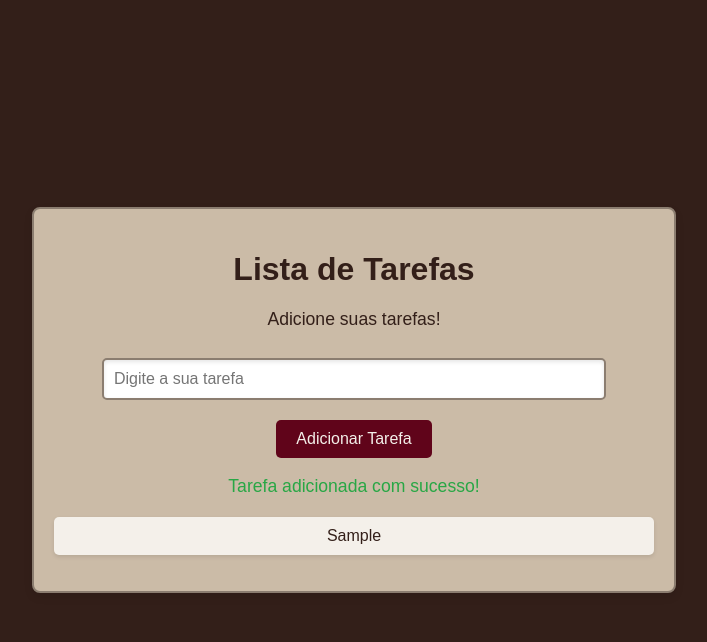
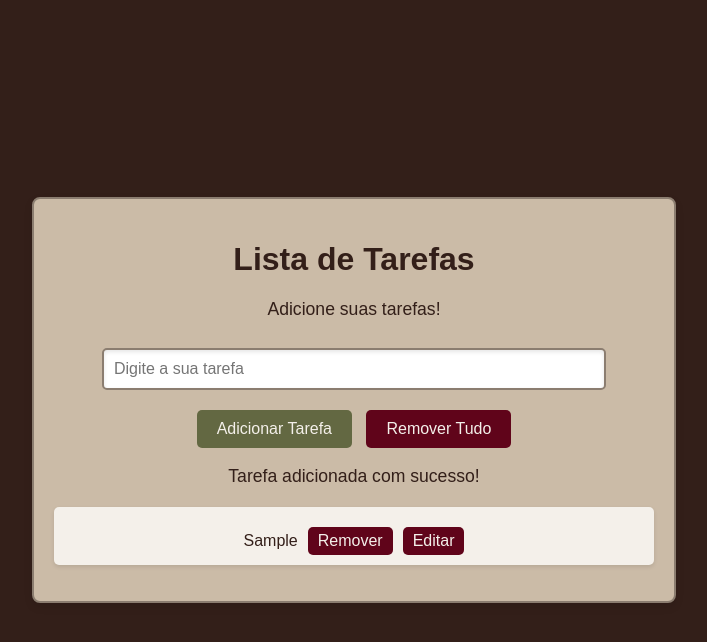
Before and after one commit to Luiz-hh/Criando-Listas, a plain HTML site: page Pacote-Download/Projeto-Criando-Listas-By-RafaelaBallerini/index.html in a window 1280 px wide. Both pictures are taken after typing "Sample" into the empty fields and a click on the button "Adicionar Tarefa". Shown: the whole page, without its empty margins (286-993 px from the left). Drawn offline with Linux system fonts and the light colour scheme.

Commit message:
Funções adicionadas
Funções para apagar e editar foram adicionadas.

```diff
--- a/Pacote-Download/Projeto-Criando-Listas-By-RafaelaBallerini/css/style.css
+++ b/Pacote-Download/Projeto-Criando-Listas-By-RafaelaBallerini/css/style.css
@@ -5,28 +5,28 @@ body {
     align-items: center;
     height: 100vh;
     margin: 0;
-  background-color: #331f19;
+    background-color: #331F19;
 }
 .container {
     text-align: center;
-  background-color: #cbbba7;
+    background-color: #CBBBA7;
     padding: 20px;
     border-radius: 8px;
     box-shadow: 0 4px 8px rgba(0, 0, 0, 0.1);
     width: 90%;
     max-width: 600px;
-  border: 2px solid #8b7d70;
+    border: 2px solid #8B7D70;
 }
 h1 {
-  color: #331f19;
+    color: #331F19;
 }
 p {
-  color: #331f19;
+    color: #331F19;
     font-size: 1.1em;
 }
 button {
-  background-color: #60041a;
-  color: #f4f0ea;
+    background-color: #636842;
+    color: #F4F0EA;
     padding: 10px 20px;
     border: none;
     border-radius: 5px;
@@ -36,16 +36,66 @@ button {
     margin-top: 10px;
 }
 button:hover {
-  background-color: #a34743;
+    background-color: #9aa16a;
 }
+
+button.remover {
+    background-color: #60041A;
+    color: #F4F0EA;
+    padding: 5px 10px;
+    border: none;
+    border-radius: 5px;
+    cursor: pointer;
+    font-size: 1em;
+    transition: background-color 0.3s ease;
+    margin-top: 10px;
+    margin-left: 10px;
+}
+button.remover:hover {
+    background-color: #A34743;
+}
+
+button.editar {
+    background-color: #60041A;
+    color: #F4F0EA;
+    padding: 5px 10px;
+    border: none;
+    border-radius: 5px;
+    cursor: pointer;
+    font-size: 1em;
+    transition: background-color 0.3s ease;
+    margin-top: 10px;
+    margin-left: 10px;
+}
+button.editar:hover {
+    background-color: #A34743;
+}
+
+button.botao_lista {
+    background-color: #60041A;
+    color: #F4F0EA;
+    padding: 10px 20px;
+    border: none;
+    border-radius: 5px;
+    cursor: pointer;
+    font-size: 1em;
+    transition: background-color 0.3s ease;
+    margin-top: 10px;
+    margin-left: 10px;
+}
+button.botao_lista:hover {
+    background-color: #A34743;
+}
+
+
 ul {
     list-style: none;
     padding: 0;
     margin-top: 20px;
 }
 ul li {
-  background-color: #f4f0ea;
-  color: #331f19;
+    background-color: #F4F0EA;
+    color: #331F19;
     padding: 10px;
     margin: 5px 0;
     border-radius: 5px;
@@ -59,7 +109,7 @@ input[type="text"] {
     max-width: 500px;
     margin-top: 10px;
     margin-bottom: 10px;
-  border: 2px solid #8b7d70;
+    border: 2px solid #8B7D70;
     border-radius: 5px;
     font-size: 1em;
     box-shadow: inset 0 2px 4px rgba(0, 0, 0, 0.1);
@@ -67,6 +117,24 @@ input[type="text"] {
     transition: border-color 0.3s ease;
 }
 input[type="text"]:focus {
-  border-color: #60041a;
+    border-color: #60041A;
     box-shadow: inset 0 2px 4px rgba(96, 4, 26, 0.3);
 }
+
+
+
+button#botaoRemoverTudo {
+    background-color: #60041A;
+    color: #F4F0EA;
+    padding: 10px 20px;
+    border: none;
+    border-radius: 5px;
+    cursor: pointer;
+    font-size: 1em;
+    transition: background-color 0.3s ease;
+    margin-top: 10px;
+    margin-left: 10px;
+}
+button#botaoRemoverTudo:hover {
+    background-color: #A34743;
+}
--- a/Pacote-Download/Projeto-Criando-Listas-By-RafaelaBallerini/index.html
+++ b/Pacote-Download/Projeto-Criando-Listas-By-RafaelaBallerini/index.html
@@ -11,9 +11,9 @@
       <h1>Lista de Tarefas</h1>
       <p>Adicione suas tarefas!</p>
       <input type="text" id="inputTarefa" placeholder="Digite a sua tarefa" />
-      <button type="button" onclick="adicionarTarefa()">
-        Adicionar Tarefa
-      </button>
+      <div id="apagarTudo">
+        <button onclick="adicionarTarefa()" id="um">Adicionar Tarefa</button>
+      </div>
       <p id="mensagem"></p>
       <ul id="listaTarefas"></ul>
     </div>
--- a/Pacote-Download/Projeto-Criando-Listas-By-RafaelaBallerini/js/script.js
+++ b/Pacote-Download/Projeto-Criando-Listas-By-RafaelaBallerini/js/script.js
@@ -1,33 +1,82 @@
+let tarefas = []
+
 function adicionarTarefa() {
-  //Cria um input para escrever a tarefa.
-  const inputTarefa = document.getElementById("inputTarefa");
-  let tarefa = inputTarefa.value.trim();
+    const inputTarefa = document.getElementById("inputTarefa")
+    let tarefa = inputTarefa.value.trim()
+    const mensagem = document.getElementById("mensagem")
 
-  //Variável que aparecerá quando uma tarefa for adicionada.
-  const mensagem = document.getElementById("mensagem");
+    if (tarefa === "") {
+        mensagem.textContent = "Digite uma tarefa para adicioná-la à sua lista!"
+    } else {
+        mensagem.textContent = "Tarefa adicionada com sucesso!"
+        tarefas.push(tarefa)
+        renderizarTarefas()
+    }
 
-  //Verifica se foi escrita uma tarefa válida.
-  if (tarefa === "") {
-    //Mostre uma mensagem de erro.
-    let mensagemErro = "Nenhuma tarefa foi adicionada!";
-    mensagem.style.color = "#A34743";
-    mensagem.textContent = mensagemErro;
-  } else {
-    //Mostre uma mensagem de sucesso.
-    let mensagemSucesso = "Tarefa adicionada com sucesso!";
-    mensagem.style.color = "#28A745";
-    mensagem.textContent = mensagemSucesso;
+    inputTarefa.value = ""
+}
 
-    //Cria e adiciona a tarefa em listas (li).
-    const listaTarefas = document.getElementById("listaTarefas");
-    let novaTarefa = document.createElement("li");
+function renderizarTarefas() {
+    const listaTarefas = document.getElementById("listaTarefas")
+    listaTarefas.innerHTML = ""
 
-    novaTarefa.textContent = tarefa;
+    for (let i = 0; i < tarefas.length; i++) {
+        let novaTarefa = document.createElement("li")
+        novaTarefa.textContent = tarefas[i]
 
-    //Coloca a lista (li) dentro da (ul).
-    listaTarefas.appendChild(novaTarefa);
-  }
+        let botaoRemover = document.createElement("button")
+        botaoRemover.className = "remover"
+        botaoRemover.textContent = "Remover"
+        botaoRemover.onclick = () => removerTarefa(i)
 
-  //Apaga a tarefa escrita anteriormente no input.
-  inputTarefa.value = "";
+        let botaoEditar = document.createElement("button")
+        botaoEditar.className = "editar"
+        botaoEditar.textContent = "Editar"
+        botaoEditar.onclick = () => editarTarefa(i)
+
+        novaTarefa.appendChild(botaoRemover)
+        novaTarefa.appendChild(botaoEditar)
+        listaTarefas.appendChild(novaTarefa)
+    }
+
+    atualizarBotaoRemoverTudo()
 }
+
+function atualizarBotaoRemoverTudo() {
+    let botaoRemoverTudo = document.getElementById("botaoRemoverTudo")
+
+    if (tarefas.length > 0) {
+        if (!botaoRemoverTudo) {
+            botaoRemoverTudo = document.createElement("button")
+            botaoRemoverTudo.id = "botaoRemoverTudo"
+            botaoRemoverTudo.textContent = "Remover Tudo"
+            botaoRemoverTudo.onclick = limparLista
+            document.getElementById("apagarTudo").appendChild(botaoRemoverTudo)
+        }
+    } else {
+        if (botaoRemoverTudo) {
+            botaoRemoverTudo.remove()
+        }
+    }
+}
+
+function removerTarefa(i) {
+    tarefas.splice(i, 1)
+    renderizarTarefas()
+    atualizarBotaoRemoverTudo() // Garante que o botão suma ao remover a última tarefa
+}
+
+function editarTarefa(i) {
+    let tarefaEditada = prompt("Edite a tarefa:")
+    if (tarefaEditada && tarefaEditada.trim() !== "") {
+        tarefas[i] = tarefaEditada.trim()
+        renderizarTarefas()
+    }
+}
+
+function limparLista() {
+    tarefas = []
+    renderizarTarefas()
+    document.getElementById("mensagem").textContent = "Lista de tarefas limpa com sucesso"
+    atualizarBotaoRemoverTudo() // Garante que o botão suma ao remover tudo
+}
```
Lines whose indentation alone changed are shown as unchanged.
